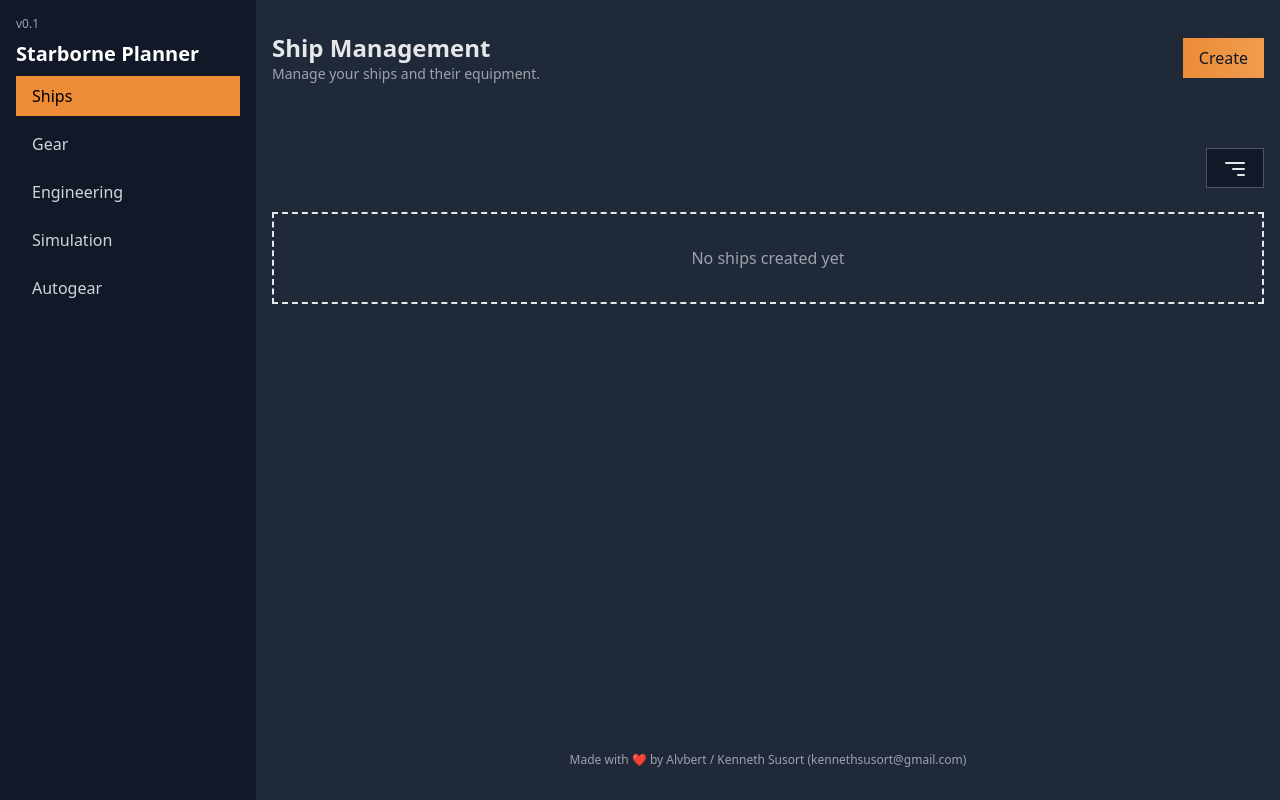
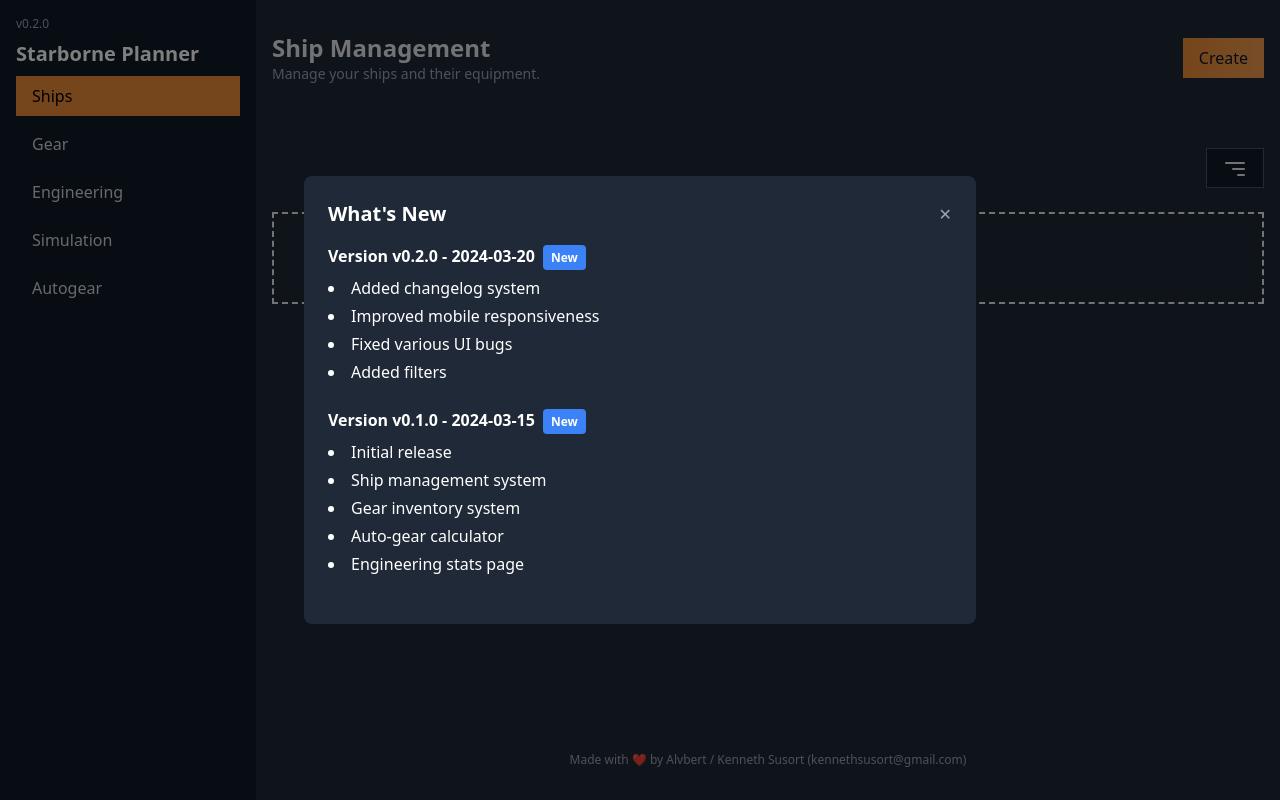
Before and after one commit to TheSusort/starborne-frontiers-calculator, a React (Create React App) app: page /ships in a window 1280 px wide. Built offline with nearby package versions, Linux system fonts and the light colour scheme.

Commit message:
[FEATURE] add changelog

```diff
--- a/src/App.tsx
+++ b/src/App.tsx
@@ -1,4 +1,4 @@
-import React from 'react';
+import React, { useEffect, useState } from 'react';
 import { BrowserRouter as Router, Routes, Route, Navigate } from 'react-router-dom';
 import { Sidebar } from './components/layout/Sidebar';
 import { ShipsPage } from './pages/ShipsPage';
@@ -7,8 +7,33 @@ import { SimulationPage } from './pages/SimulationPage';
 import { AutogearPage } from './pages/AutogearPage';
 import { EngineeringStatsPage } from './pages/EngineeringStatsPage';
 import { AUTHOR } from './constants/config';
+import { ChangelogModal } from './components/changelog/ChangelogModal';
+import { CHANGELOG, CURRENT_VERSION } from './constants/changelog';
+import { ChangelogState } from './types/changelog';
 
 const App: React.FC = () => {
+    const [showChangelog, setShowChangelog] = useState(false);
+    const [lastSeenVersion, setLastSeenVersion] = useState(CURRENT_VERSION);
+
+    useEffect(() => {
+        const savedState = localStorage.getItem('changelogState');
+        const currentState: ChangelogState = savedState
+            ? JSON.parse(savedState)
+            : { lastSeenVersion: '0.0.0' };
+
+        if (currentState.lastSeenVersion !== CURRENT_VERSION) {
+            setShowChangelog(true);
+            setLastSeenVersion(currentState.lastSeenVersion);
+        }
+    }, []);
+
+    const handleCloseChangelog = () => {
+        setShowChangelog(false);
+        localStorage.setItem('changelogState', JSON.stringify({
+            lastSeenVersion: CURRENT_VERSION
+        }));
+    };
+
     return (
         <Router>
             <div className="flex">
@@ -31,6 +56,12 @@ const App: React.FC = () => {
                         </footer>
                     </div>
                 </div>
+                <ChangelogModal
+                    isOpen={showChangelog}
+                    onClose={handleCloseChangelog}
+                    entries={CHANGELOG}
+                    lastSeenVersion={lastSeenVersion}
+                />
             </div>
         </Router>
     );
--- /dev/null
+++ b/src/components/changelog/ChangelogModal.tsx
@@ -0,0 +1,60 @@
+import React from 'react';
+import { ChangelogEntry } from '../../types/changelog';
+
+interface ChangelogModalProps {
+    isOpen: boolean;
+    onClose: () => void;
+    entries: ChangelogEntry[];
+    lastSeenVersion: string;
+}
+
+export const ChangelogModal: React.FC<ChangelogModalProps> = ({
+    isOpen,
+    onClose,
+    entries,
+    lastSeenVersion
+}) => {
+    if (!isOpen) return null;
+
+    return (
+        <div className="fixed inset-0 bg-black bg-opacity-50 z-50 flex items-center justify-center p-4">
+            <div className="bg-dark-lighter rounded-lg max-w-2xl w-full max-h-[80vh] overflow-hidden">
+                <div className="p-6">
+                    <div className="flex justify-between items-center mb-4">
+                        <h2 className="text-xl font-bold text-white">What's New</h2>
+                        <button
+                            onClick={onClose}
+                            className="text-gray-400 hover:text-white"
+                        >
+                            ✕
+                        </button>
+                    </div>
+                    <div className="overflow-y-auto max-h-[60vh]">
+                        {entries.map((entry) => (
+                            <div
+                                key={entry.version}
+                                className={`mb-6 ${
+                                    entry.version > lastSeenVersion ? 'text-white' : 'text-gray-400'
+                                }`}
+                            >
+                                <h3 className="font-bold mb-2">
+                                    Version {entry.version} - {entry.date}
+                                    {entry.version > lastSeenVersion && (
+                                        <span className="ml-2 text-xs bg-blue-500 text-white px-2 py-1 rounded">
+                                            New
+                                        </span>
+                                    )}
+                                </h3>
+                                <ul className="list-disc list-inside space-y-1">
+                                    {entry.changes.map((change, index) => (
+                                        <li key={index}>{change}</li>
+                                    ))}
+                                </ul>
+                            </div>
+                        ))}
+                    </div>
+                </div>
+            </div>
+        </div>
+    );
+};
--- /dev/null
+++ b/src/constants/changelog.ts
@@ -0,0 +1,28 @@
+import { ChangelogEntry } from '../types/changelog';
+import { APP_VERSION } from './config';
+
+export const CURRENT_VERSION = APP_VERSION;
+
+export const CHANGELOG: ChangelogEntry[] = [
+    {
+        version: 'v0.2.0',
+        date: '2024-03-20',
+        changes: [
+            'Added changelog system',
+            'Improved mobile responsiveness',
+            'Fixed various UI bugs',
+            'Added filters',
+        ]
+    },
+    {
+        version: 'v0.1.0',
+        date: '2024-03-15',
+        changes: [
+            'Initial release',
+            'Ship management system',
+            'Gear inventory system',
+            'Auto-gear calculator',
+            'Engineering stats page'
+        ]
+    }
+];
--- a/src/constants/config.ts
+++ b/src/constants/config.ts
@@ -1,3 +1,3 @@
 export const APP_NAME = 'Starborne Planner';
-export const APP_VERSION = 'v0.1';
+export const APP_VERSION = 'v0.2.0';
 export const AUTHOR = 'Alvbert / Kenneth Susort (kennethsusort@gmail.com)';
--- /dev/null
+++ b/src/types/changelog.ts
@@ -0,0 +1,9 @@
+export interface ChangelogEntry {
+    version: string;
+    date: string;
+    changes: string[];
+}
+
+export interface ChangelogState {
+    lastSeenVersion: string;
+}
```
